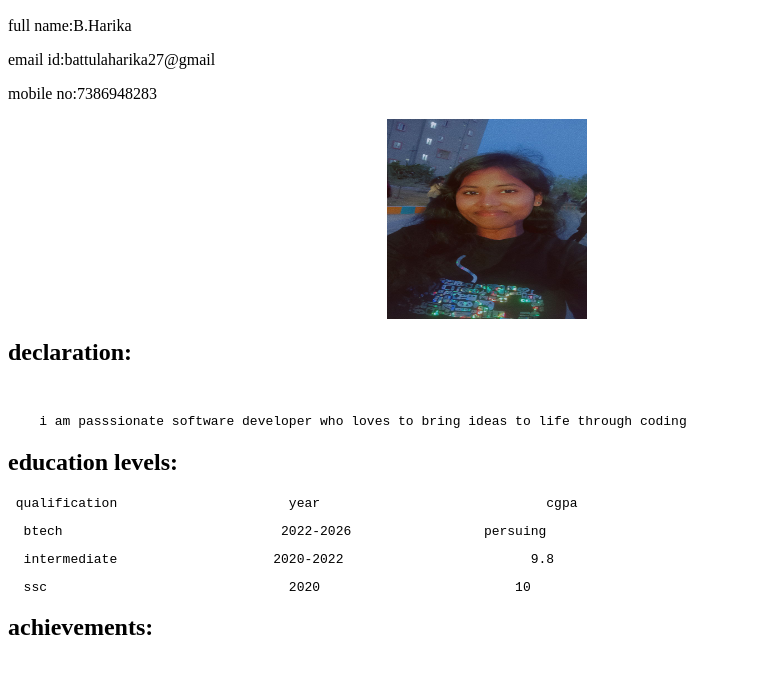
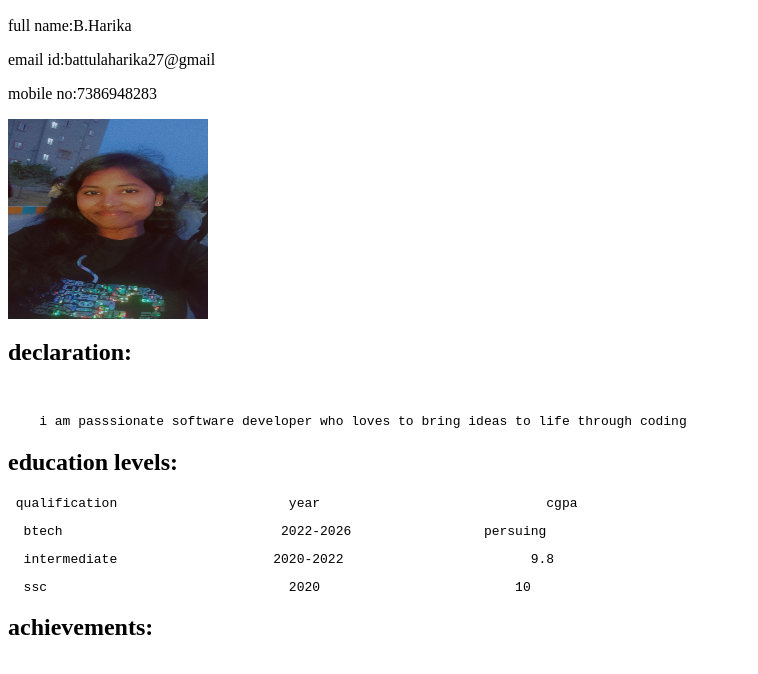
Before and after one commit to harika3416/myportfolio, a plain HTML site: page index.html in a window 1280 px wide. Shown: the part 38-712 px from the top of the page, without its empty margins (0-758 px from the left). Drawn offline with Linux system fonts and the light colour scheme.

Commit message:
Update index.html

```diff
--- a/index.html
+++ b/index.html
@@ -6,7 +6,7 @@
 <p>full name:B.Harika</p>
 <p>email id:battulaharika27@gmail</p>
 <p>mobile no:7386948283</p>
-<img src="image.jpg"  width="200"  height="200" style="padding-left:30%;"/>
+<img src="image.jpg"  width="200"  height="200" style="padding-left:0%;"/>
 
 
 <h2>declaration:</h2>
```
